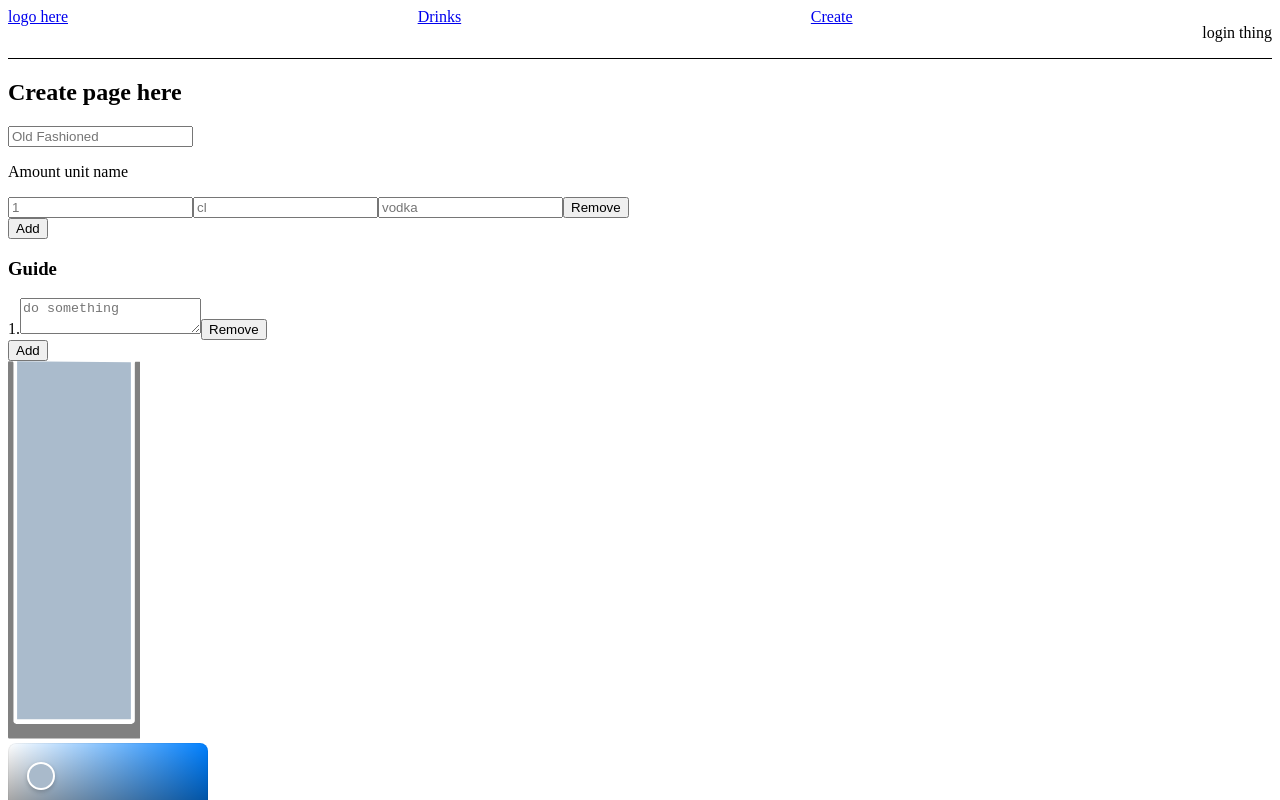
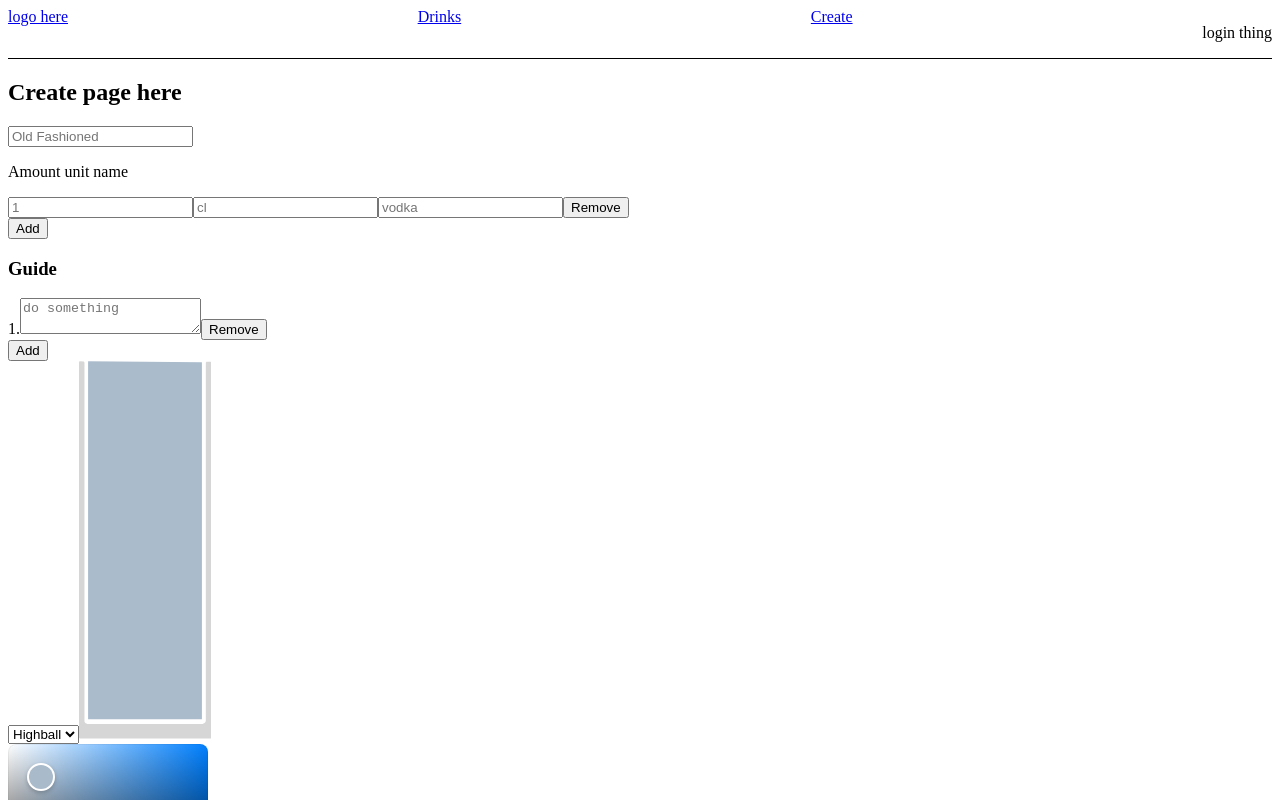
Before and after one commit to VeikkaND/drinkbook, a React (Vite) app in the folder client/: page /create in a window 1280 px wide. Shown: the top 800 px of the page. Built offline with nearby package versions, Linux system fonts and the light colour scheme.

Commit message:
glass selection in /create

```diff
--- /dev/null
+++ b/client/src/components/Cocktail.jsx
@@ -0,0 +1,34 @@
+function Cocktail({color, glassColor}) {
+    //style="fill:#e6e6e6;fill-opacity:1;stroke-width:0.264583"
+
+    return(
+        <svg
+            width="73mm"
+            height="100mm"
+            viewBox="0 0 6 17.703308"
+            version="1.1"
+            id="svg1"
+            xmlns="http://www.w3.org/2000/svg"
+            xmlns:svg="http://www.w3.org/2000/svg">
+            <defs
+                id="defs1" />
+            <g
+                id="layer1"
+                transform="translate(-119.85,-91.281246)">
+            <path
+            id="glass"
+            fill={glassColor}
+            strokeWidth={0}
+            d="m 129.15589,91.28125 c -0.0347,0 -0.0695,0.01325 -0.0961,0.03979 l -6.22339,6.207373 -6.19549,-6.210991 c -0.0461,-0.0462 -0.1198,-0.0462 -0.16588,0 l -0.0238,0.02325 c -0.0461,0.0462 -0.0461,0.120713 0,0.166915 l 5.88801,5.903 c 0.12909,0.157395 0.27638,0.389325 0.30437,0.652156 v 8.424297 c -0.0406,0.56559 -0.2178,1.78898 -0.99632,2.14561 h -2.62981 c -0.0609,0 -0.11007,0.0492 -0.11007,0.11007 v 0.13229 c 0,0.0609 0.0492,0.10955 0.11007,0.10955 h 7.75663 c 0.0609,0 0.11007,-0.0487 0.11007,-0.10955 v -0.13229 c 0,-0.0609 -0.0492,-0.11007 -0.11007,-0.11007 h -2.66444 c -0.864,-0.27654 -1.04404,-1.63739 -1.08159,-2.22054 v -8.429465 c 0.057,-0.239063 0.20152,-0.444504 0.31781,-0.579293 l 5.90559,-5.890597 c 0.0532,-0.05308 0.0532,-0.138643 0,-0.191719 -0.0266,-0.02654 -0.0609,-0.03979 -0.0956,-0.03979 z" />
+            <path
+            id="drink"
+            fill={color}
+            strokeWidth={5}
+            d="m 116.9,91.4 L 122.84,97.35 L 128.8,91.4"
+            />
+        </g>
+        </svg>
+    )
+}
+
+export default Cocktail
--- a/client/src/components/Highball.jsx
+++ b/client/src/components/Highball.jsx
@@ -1,9 +1,9 @@
-function Highball({color}) {
+function Highball({color, glassColor}) {
     //width="6.3000002mm"
     //height="17.974445mm"
     //style="fill:#e6e6e6;stroke-width:0.264583"
     //style="fill:#FF0000;stroke-width:0.26"
-    console.log(color)
+    //const glassColor = "#d6d6d6"
 
     return(
         <svg
@@ -22,7 +22,7 @@ function Highball({color}) {
             <path
             id="glass"
             strokeWidth={0}
-            fill="gray"
+            fill={glassColor}
             d="m 103.75667,76.2 c -0.02,0 -0.04,0.03 -0.04,0.07 V 94.1 c 0,0.04 0.02,0.07 0.04,0.07 h 0.18 c 0,0 0,0 0.01,0 0,0 0,0 0,0 h 5.83 c 0.01,0.01 0.01,0 0.02,0 h 0.18 c 0.02,0 0.04,-0.03 0.04,-0.07 V 76.29 c 0,-0.04 -0.02,-0.07 -0.04,-0.07 h -0.18 c -0.02,0 -0.04,0.03 -0.04,0.07 v 16.99 c 0,0.01 0,0.01 0,0.02 0,0.13 -0.11,0.16 -0.15,0.17 h -5.5 c -0.04,-0.01 -0.11,-0.04 -0.13,-0.11 V 76.28 c 0,-0.04 -0.02,-0.07 -0.04,-0.07 z" />
             <path id="drink"
             fill={color}
--- a/client/src/pages/Create.jsx
+++ b/client/src/pages/Create.jsx
@@ -2,6 +2,7 @@ import { useState } from "react"
 import drinkService from "../services/drink"
 import Highball from "../components/Highball"
 import { HexColorPicker } from "react-colorful"
+import Cocktail from "../components/Cocktail"
 
 function Create() {
     const [ingredientList, setIngredientList] = useState([
@@ -11,6 +12,7 @@ function Create() {
     ])
     const [name, setName] = useState(null)
     const [color, setColor] = useState("#aabbcc")
+    const [glass, setGlass] = useState("highball")
 
     const handleCreate = async (event) => {
         console.log("creating new drink")
@@ -91,8 +93,24 @@ function Create() {
         setStepList(list)
     }
 
+    const glassColor = "#d6d6d6"
     const changeColor = (color) => {
         setColor(color)
+    }
+
+    const changeGlass = (event) => {
+        setGlass(event.target.value)
+    }
+
+    const glassType = () => {
+        switch(glass) {
+            case "highball":
+                return <Highball color={color}
+                glassColor={glassColor}/>
+            case "cocktail":
+                return <Cocktail color={color}
+                glassColor={glassColor}/>
+        }
     }
 
     //TODO make fields mandatory etc.
@@ -147,7 +165,11 @@ function Create() {
                     <button onClick={handleStepAdd}>Add</button>
                 </div>
                 <div>
-                    <Highball color={color}/>
+                    <select name="glass" onChange={changeGlass}>
+                        <option value="highball">Highball</option>
+                        <option value="cocktail">Cocktail</option>
+                    </select>
+                    {glassType()}
                     <HexColorPicker color={color}
                     onChange={changeColor}/>
                 </div>
```
Also changed, not shown: client/src/cocktail.svg (added).
